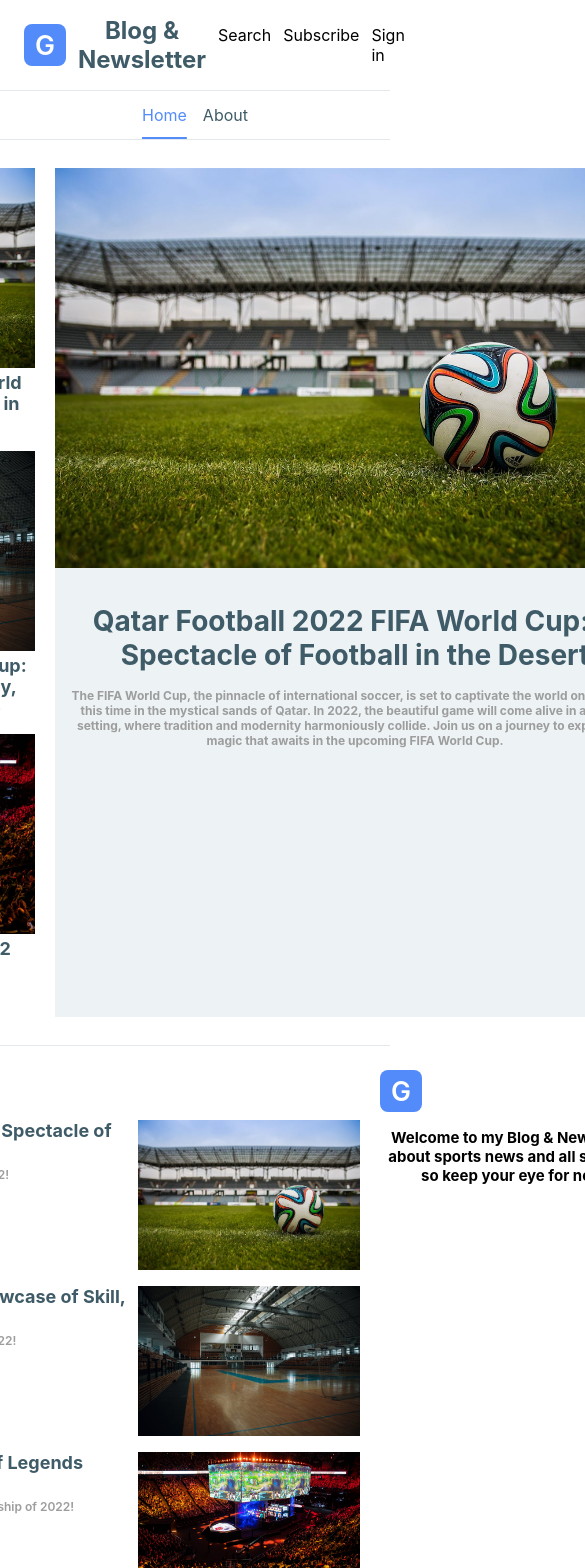
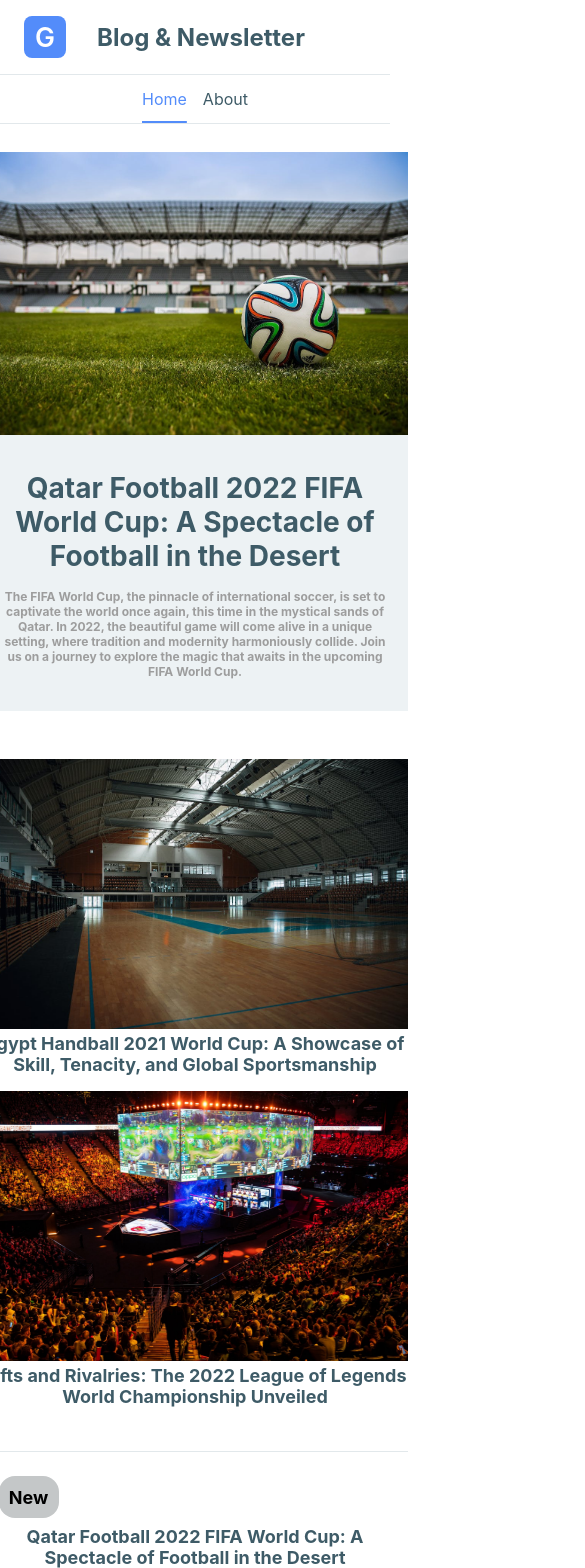
Before and after one commit to ggoran8/blog, a React (Create React App) app: page / in a window 390 px wide. Shown: the top 1568 px of the page, 585 px wide, since content can reach past the window. Built offline with nearby package versions, Linux system fonts and the light colour scheme.

Commit message:
blog changes

```diff
--- a/src/components/header/Header.jsx
+++ b/src/components/header/Header.jsx
@@ -16,15 +16,7 @@
 				<h1 className={styles.title}>
 					<Link to='/'>Blog & Newsletter</Link>
 				</h1>
-				<nav className={styles.firstNav}>
-					<ul className={styles.navList}>
-						<li>Search</li>
-						<li>Subscribe</li>
-						<li>Sign in</li>
-					</ul>
-				</nav>
 			</div>
-
 			<div>
 				<nav>
 					<ul className={styles.secondNav}>
--- a/src/components/header/Header.module.css
+++ b/src/components/header/Header.module.css
@@ -13,7 +13,6 @@
 .letterNav {
 	font-size: 32px;
 	font-weight: 600;
-	flex-basis: 25%;
 }
 
 .letterG {
@@ -68,10 +67,11 @@
 }
 
 .title {
-	flex-basis: 50%;
 	display: flex;
 	justify-content: center;
 	align-items: center;
+	width: 100%;
+	margin: 0 42px 0 0;
 	font-size: 24px;
 	font-weight: 700;
 }
@@ -80,3 +80,28 @@
 	text-decoration: none;
 	color: rgb(62, 91, 103);
 }
+
+@media (max-width: 425px) {
+	.firstHeader {
+		display: flex;
+		justify-content: center;
+		align-items: center;
+		padding: 16px 24px;
+		gap: 12px;
+	}
+
+	.letterNav {
+		font-size: 32px;
+		font-weight: 600;
+		flex-basis: 5%;
+	}
+
+	.title {
+		flex-basis: 95%;
+		display: flex;
+		justify-content: center;
+		align-items: center;
+		font-size: 24px;
+		font-weight: 700;
+	}
+}
--- a/src/fragments/Layout.jsx
+++ b/src/fragments/Layout.jsx
@@ -7,7 +7,9 @@
 	return (
 		<div className='container'>
 			<Header />
-			<main className='main'>{props.children}</main>
+			<div className='mainContainer'>
+				<main className='main'>{props.children}</main>
+			</div>
 			<ScrollButton />
 			<Footer />
 		</div>
--- a/src/index.css
+++ b/src/index.css
@@ -26,8 +26,19 @@
 .container {
 	display: flex;
 	flex-direction: column;
+	min-height: 100vh;
 }
 
-.main {
+.mainContainer {
+	display: flex;
+	flex-direction: column;
 	flex: 1;
 }
+
+main {
+	display: flex;
+	justify-content: center;
+	align-items: center;
+	flex-direction: column;
+	flex: 1;
+}
--- a/src/pages/content/Content.module.css
+++ b/src/pages/content/Content.module.css
@@ -3,6 +3,7 @@
 	margin: 0 auto;
 	text-align: justify;
 	padding: 24px 0;
+	color: rgb(62, 91, 103);
 }
 
 h1,
@@ -20,7 +21,3 @@
 	height: auto;
 	padding: 16px 0;
 }
-
-.sectionText {
-	padding: 24px 0;
-}
--- a/src/pages/content/HandballWorldCup.jsx
+++ b/src/pages/content/HandballWorldCup.jsx
@@ -12,13 +12,15 @@
 					Sportsmanship
 				</h1>
 				<img className={styles.pageImage} src={fbworldcup} alt='' />
-				<h2>Introduction</h2>
 				<section>
-					In the thrilling world of handball, the year 2021 marked a pivotal
-					moment as nations converged for the Handball World Cup, creating a
-					spectacle that transcended borders and celebrated the essence of
-					teamwork and skill. Held in Egypt, this tournament was a testament to
-					the enduring spirit of handball enthusiasts worldwide.
+					<h2>Introduction</h2>
+					<section>
+						In the thrilling world of handball, the year 2021 marked a pivotal
+						moment as nations converged for the Handball World Cup, creating a
+						spectacle that transcended borders and celebrated the essence of
+						teamwork and skill. Held in Egypt, this tournament was a testament
+						to the enduring spirit of handball enthusiasts worldwide.
+					</section>
 				</section>
 				<h2>Host Country's Embrace</h2>
 				<section>
--- a/src/pages/frontpage/About.jsx
+++ b/src/pages/frontpage/About.jsx
@@ -1,21 +1,33 @@
 import React from 'react';
 import Layout from '../../fragments/Layout';
+import styles from './FrontPage.module.css';
 
 const About = () => {
 	return (
 		<Layout>
-			<h1>Welcome to My blog!</h1>
-			<p>
-				Are you a die-hard sports enthusiast, or perhaps you're just dipping
-				your toes into the exciting world of athletics? Look no further! My blog
-				is your go-to destination for all things sports-related. From in-depth
-				analyses of your favorite teams and players to the latest updates on
-				major sporting events, we've got you covered. Join us on a journey
-				through the exhilarating realm of sports, where passion and fandom
-				converge to celebrate the games we love. Whether you're a fan of soccer,
-				basketball, football, or any other sport, our blog is your ultimate
-				source for news, insights, and the thrill of the game.
-			</p>
+			<div className={styles.aboutPage}>
+				<h1 className={styles.aboutPageH1}>Welcome to My blog!</h1>
+				<div className={styles.aboutPageParagraph}>
+					<div>
+						Are you a die-hard sports enthusiast, or perhaps you're just dipping
+						your toes into the exciting world of athletics? Look no further!
+					</div>
+					<div>
+						My blog is your go-to destination for all things sports-related.
+						From in-depth analyses of your favorite teams and players to the
+						latest updates on major sporting events, we've got you covered.
+					</div>
+					<div>
+						Join us on a journey through the exhilarating realm of sports, where
+						passion and fandom converge to celebrate the games we love.
+					</div>
+					<div>
+						Whether you're a fan of soccer, basketball, football, or any other
+						sport, our blog is your ultimate source for news, insights, and the
+						thrill of the game.
+					</div>
+				</div>
+			</div>
 		</Layout>
 	);
 };
--- a/src/pages/frontpage/FrontPage.module.css
+++ b/src/pages/frontpage/FrontPage.module.css
@@ -113,3 +113,85 @@
 	font-size: 12px;
 	color: rgb(157, 157, 157);
 }
+
+.aboutPage {
+	width: 30%;
+	text-align: justify;
+	padding: 24px 0;
+	color: rgb(62, 91, 103);
+	flex: 1;
+	margin: 24px 0;
+}
+
+.aboutPageH1 {
+	font-size: 38px;
+	margin-bottom: 38px;
+}
+
+.aboutPageParagraph {
+	font-size: 19px;
+	line-height: 1.1;
+}
+
+@media (max-width: 425px) {
+	.mainPage {
+		display: grid;
+		grid-template-areas: 'content';
+		grid-template-columns: 425px;
+		justify-content: center;
+		width: 100%;
+		gap: 20px;
+		padding: 24px 0 0 0;
+		text-align: center;
+	}
+
+	.mainLeftImage {
+		width: 100%;
+		height: 270px;
+	}
+
+	.mobileRemoved div:first-of-type {
+		display: none;
+	}
+
+	.secondSection {
+		order: -1;
+	}
+
+	.mainPageSecondPart {
+		display: grid;
+		grid-template-areas: 'content';
+		grid-template-columns: 425px;
+		justify-content: center;
+		gap: 20px;
+		padding: 24px 0 0 0;
+		text-align: center;
+		border-top: 1px solid rgb(226, 232, 235);
+	}
+
+	.imageRightSide {
+		padding-left: 8px;
+		width: 230px;
+	}
+
+	.annoying {
+		display: flex;
+		flex-direction: column;
+		justify-content: center;
+		align-items: center;
+		text-align: center;
+	}
+
+	.letterNav {
+		font-size: 32px;
+		font-weight: 600;
+		padding-bottom: 16px;
+		display: flex;
+		justify-content: center;
+	}
+
+	.secondPartParagraph {
+		font-size: 15px;
+		padding: 0 4px;
+	}
+}
--- a/src/pages/frontpage/Home.jsx
+++ b/src/pages/frontpage/Home.jsx
@@ -8,7 +8,7 @@
 	return (
 		<Layout>
 			<div className={styles.mainPage}>
-				<section>
+				<section className={styles.mobileRemoved}>
 					<div>
 						<Link to='/footballworldcup'>
 							<img className={styles.mainLeftImage} src={football} alt='a' />
@@ -114,9 +114,7 @@
 				<div>
 					<div className={styles.letterNav}>
 						<div className={styles.borderLetterG}>
-							<a href='#top' className={styles.letterG}>
-								G
-							</a>
+							<div className={styles.letterG}>G</div>
 						</div>
 					</div>
 					<p className={styles.secondPartParagraph}>
```
